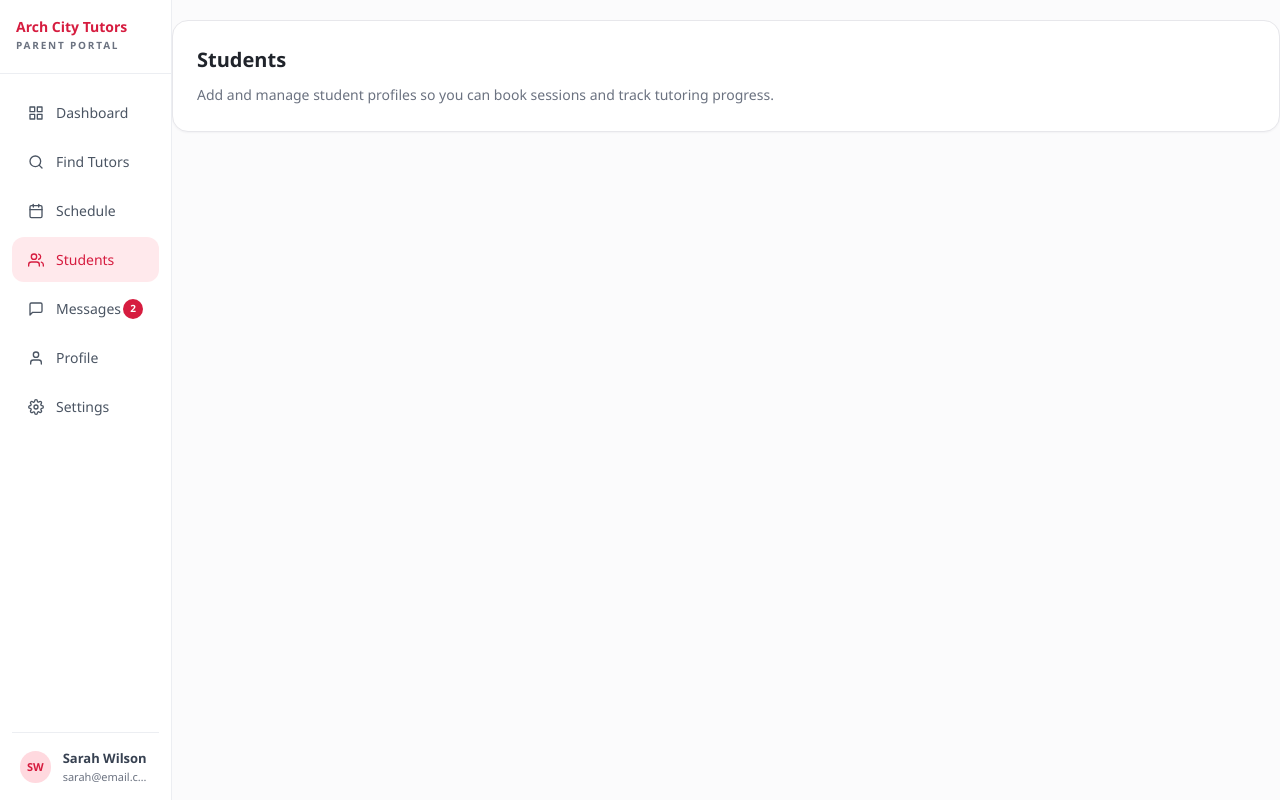
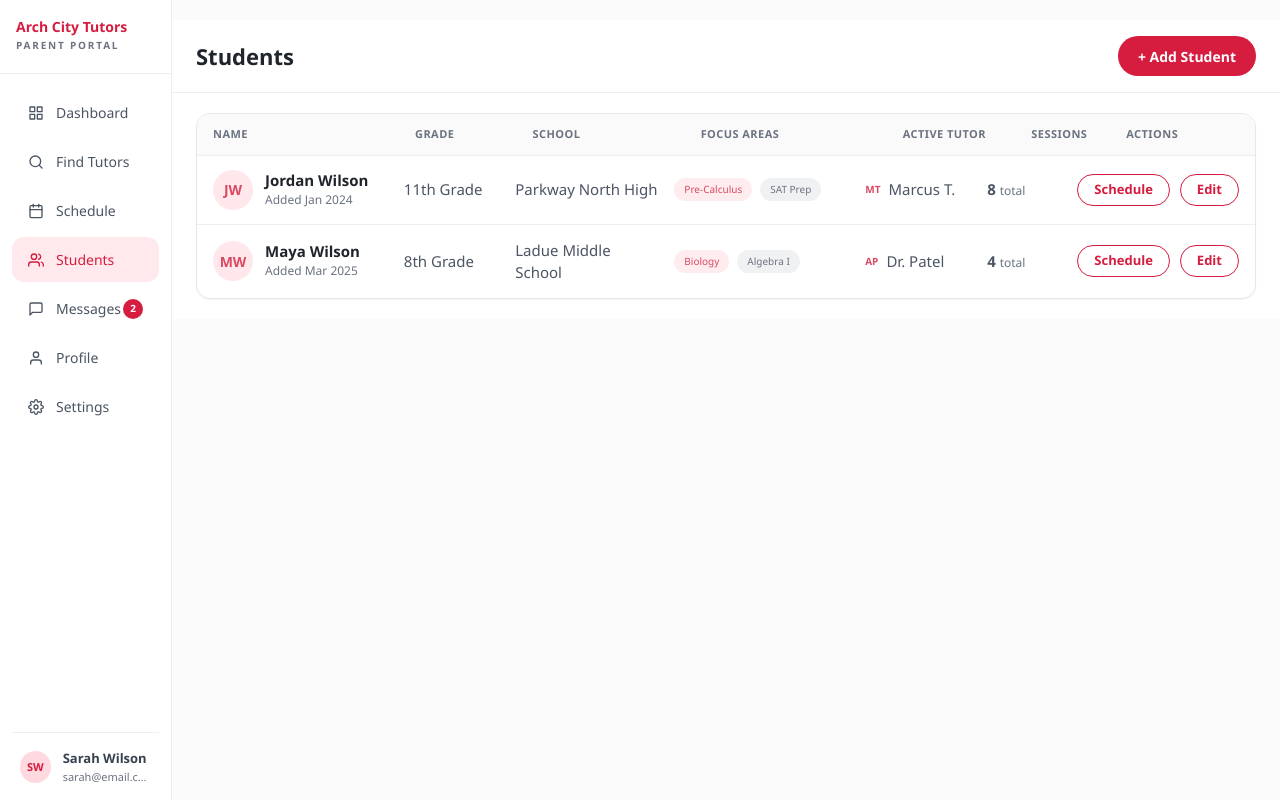
Before and after one commit to mmiskatul/arch-city, a Next.js app: page /parent-dashboard/students in a window 1280 px wide. Built offline with nearby package versions, Linux system fonts and the light colour scheme.

Commit message:
update the student

```diff
--- a/app/parent-dashboard/students/page.tsx
+++ b/app/parent-dashboard/students/page.tsx
@@ -1,10 +1,5 @@
-import { ParentSectionPage } from "@/components/parent/parent-section-page";
+import { ParentStudentsPage } from "@/components/parent/parent-students-page";
 
 export default function ParentStudentsRoute() {
-  return (
-    <ParentSectionPage
-      title="Students"
-      description="Add and manage student profiles so you can book sessions and track tutoring progress."
-    />
-  );
+  return <ParentStudentsPage />;
 }
--- /dev/null
+++ b/components/parent/parent-students-page.tsx
@@ -0,0 +1,98 @@
+import Link from "next/link";
+
+import { ParentShell } from "@/components/parent/parent-shell";
+import { parentStudentsData } from "@/lib/parent/students-data";
+import { PARENT_SCHEDULE_ROUTE } from "@/lib/routes";
+
+export function ParentStudentsPage() {
+  return (
+    <ParentShell>
+      <div className="w-full">
+        <div className="flex items-center justify-between gap-4 border-b border-[#eceef2] bg-white px-4 py-4 sm:px-5 lg:px-6">
+          <h1 className="text-[18px] font-bold text-[#20242b] sm:text-[22px]">Students</h1>
+          <button
+            type="button"
+            className="inline-flex h-10 items-center rounded-full bg-[#d61c3f] px-5 text-[14px] font-semibold text-white transition hover:bg-[#be1837]"
+          >
+            + Add Student
+          </button>
+        </div>
+
+        <div className="bg-white px-4 py-5 sm:px-5 lg:px-6">
+          <section className="overflow-hidden rounded-[14px] border border-[#e7e7eb] bg-white shadow-[0_1px_2px_rgba(15,23,42,0.04)]">
+            <div className="hidden grid-cols-[1.65fr_0.9fr_1.35fr_1.65fr_1fr_0.7fr_1fr] gap-4 border-b border-[#eceef2] bg-[#fafafb] px-4 py-3 text-[11px] font-bold uppercase tracking-[0.04em] text-[#6b7280] md:grid">
+              <span>Name</span>
+              <span>Grade</span>
+              <span>School</span>
+              <span>Focus Areas</span>
+              <span>Active Tutor</span>
+              <span>Sessions</span>
+              <span>Actions</span>
+            </div>
+
+            <div className="divide-y divide-[#eceef2]">
+              {parentStudentsData.map((student) => (
+                <div
+                  key={student.id}
+                  className="grid gap-4 px-4 py-3.5 md:grid-cols-[1.65fr_0.9fr_1.35fr_1.65fr_1fr_0.7fr_1fr] md:items-center"
+                >
+                  <div className="flex items-center gap-3">
+                    <span className="flex h-10 w-10 shrink-0 items-center justify-center rounded-full bg-[#ffe7eb] text-[14px] font-bold text-[#d94a62]">
+                      {student.initials}
+                    </span>
+                    <div>
+                      <p className="text-[15px] font-semibold leading-5 text-[#20242b]">{student.name}</p>
+                      <p className="text-[12px] leading-5 text-[#6b7280]">{student.addedLabel}</p>
+                    </div>
+                  </div>
+
+                  <div className="text-[15px] text-[#4b5563]">{student.grade}</div>
+                  <div className="text-[15px] text-[#4b5563]">{student.school}</div>
+
+                  <div className="flex flex-wrap gap-2">
+                    {student.focusAreas.map((focus, index) => (
+                      <span
+                        key={focus}
+                        className={`inline-flex rounded-full px-2.5 py-1 text-[10px] font-medium ${
+                          index === 0
+                            ? "bg-[#ffecef] text-[#d94a62]"
+                            : "bg-[#f0f1f3] text-[#6b7280]"
+                        }`}
+                      >
+                        {focus}
+                      </span>
+                    ))}
+                  </div>
+
+                  <div className="flex items-center gap-2 text-[15px] text-[#4b5563]">
+                    <span className="text-[10px] font-bold text-[#d94a62]">{student.activeTutorInitials}</span>
+                    <span>{student.activeTutorName}</span>
+                  </div>
+
+                  <div className="text-[15px] font-semibold text-[#4b5563]">
+                    {student.sessionsTotal} <span className="text-[12px] font-medium text-[#6b7280]">total</span>
+                  </div>
+
+                  <div className="flex items-center gap-2.5">
+                    <Link
+                      href={PARENT_SCHEDULE_ROUTE}
+                      className="inline-flex h-8 items-center rounded-full border border-[#d61c3f] px-4 text-[13px] font-semibold text-[#d61c3f] transition hover:bg-[#fff4f6]"
+                    >
+                      Schedule
+                    </Link>
+                    <button
+                      type="button"
+                      className="inline-flex h-8 items-center rounded-full border border-[#d61c3f] px-4 text-[13px] font-semibold text-[#d61c3f] transition hover:bg-[#fff4f6]"
+                    >
+                      Edit
+                    </button>
+                  </div>
+                </div>
+              ))}
+            </div>
+          </section>
+        </div>
+      </div>
+    </ParentShell>
+  );
+}
--- /dev/null
+++ b/lib/parent/students-data.ts
@@ -0,0 +1,39 @@
+export type ParentStudentRecord = {
+  id: string;
+  initials: string;
+  name: string;
+  addedLabel: string;
+  grade: string;
+  school: string;
+  focusAreas: string[];
+  activeTutorInitials: string;
+  activeTutorName: string;
+  sessionsTotal: number;
+};
+
+export const parentStudentsData: ParentStudentRecord[] = [
+  {
+    id: "stu1",
+    initials: "JW",
+    name: "Jordan Wilson",
+    addedLabel: "Added Jan 2024",
+    grade: "11th Grade",
+    school: "Parkway North High",
+    focusAreas: ["Pre-Calculus", "SAT Prep"],
+    activeTutorInitials: "MT",
+    activeTutorName: "Marcus T.",
+    sessionsTotal: 8,
+  },
+  {
+    id: "stu2",
+    initials: "MW",
+    name: "Maya Wilson",
+    addedLabel: "Added Mar 2025",
+    grade: "8th Grade",
+    school: "Ladue Middle School",
+    focusAreas: ["Biology", "Algebra I"],
+    activeTutorInitials: "AP",
+    activeTutorName: "Dr. Patel",
+    sessionsTotal: 4,
+  },
+];
```
